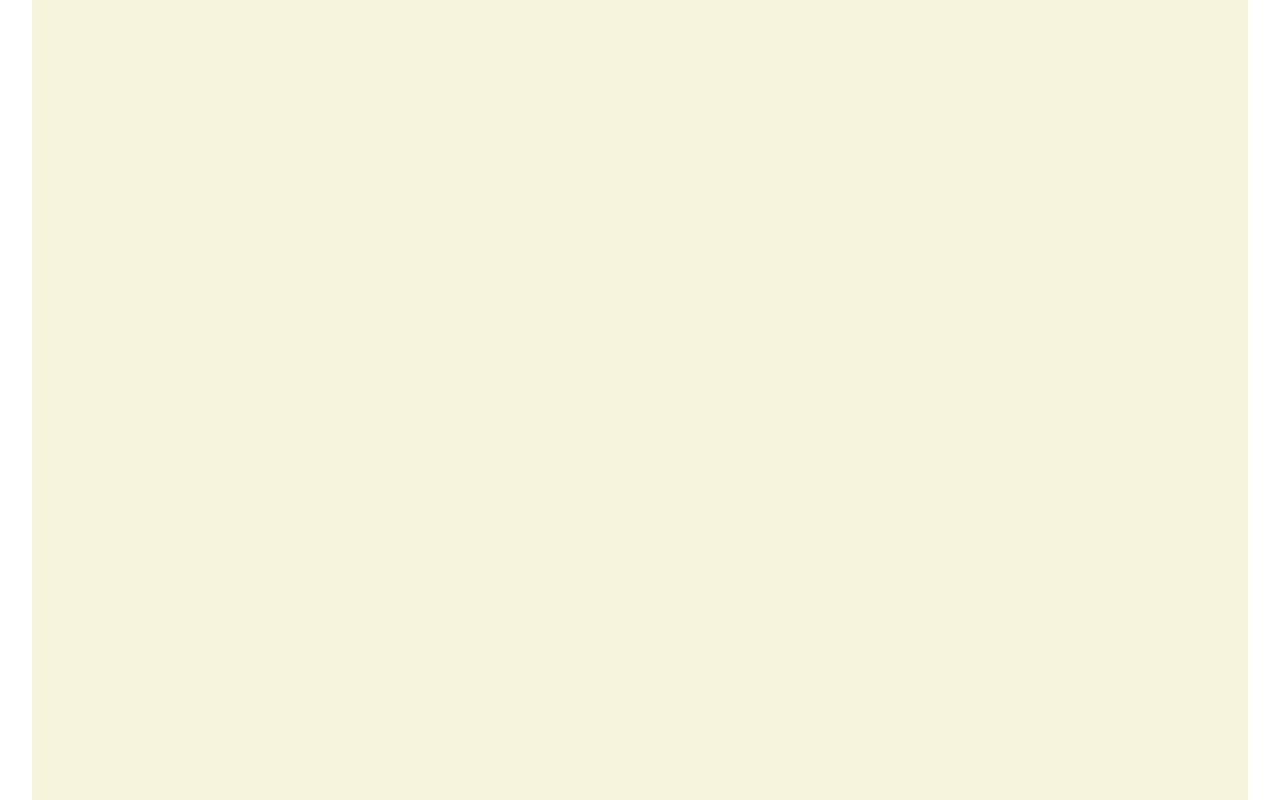
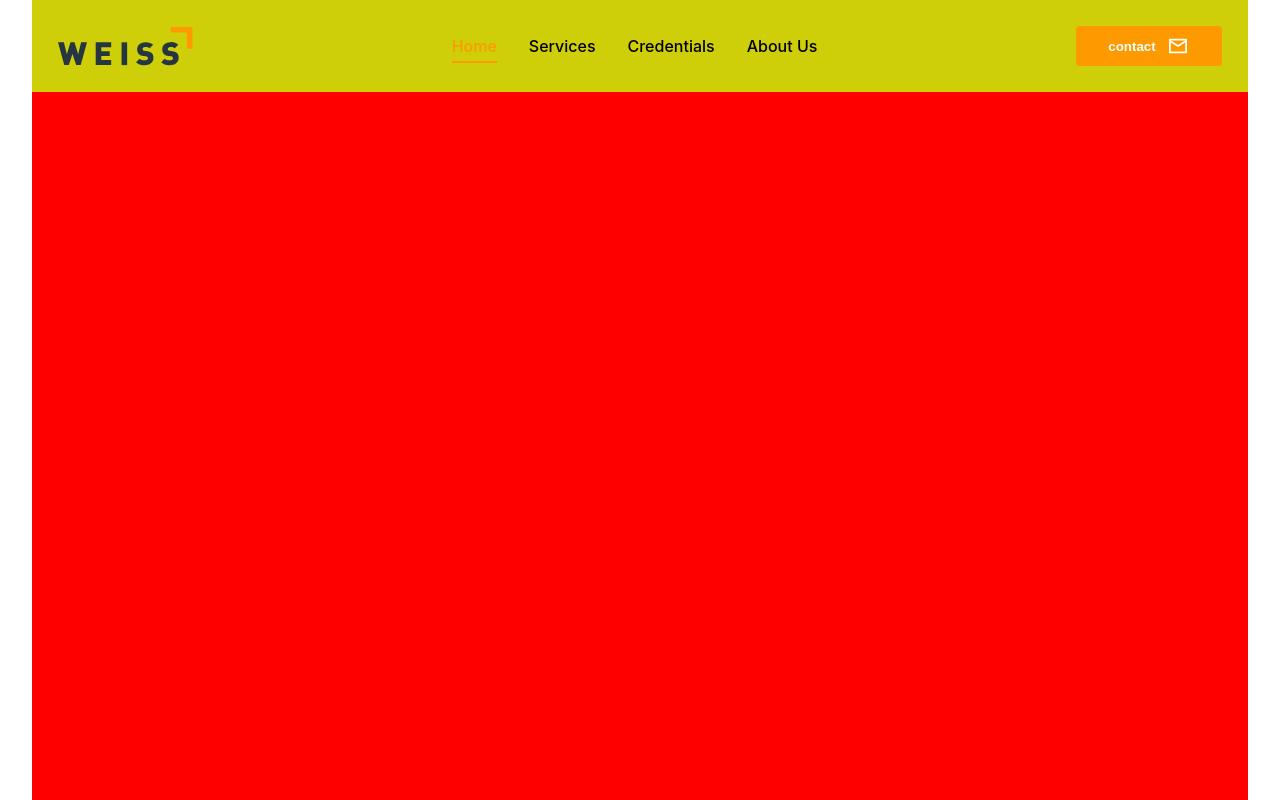
Before and after one commit to nucikk/weiss-app, a React (Vite) app in the folder vite-projec/: page / in a window 1280 px wide. Shown: the top 800 px of the page. Built offline with nearby package versions, Linux system fonts and the light colour scheme.

Commit message:
add hero section

```diff
--- a/vite-projec/src/App.css
+++ b/vite-projec/src/App.css
@@ -2,5 +2,13 @@
     width: 1216px;
     height: 86.25rem;
     margin: auto;
-    background-color:beige;
+    background-color:rgb(206, 206, 9);
 }
+
+
+@media only screen and (max-width: 768px) {
+    .container {
+     margin: 0 1px;
+     font-size: 35px;
+    }
+}
--- a/vite-projec/src/App.jsx
+++ b/vite-projec/src/App.jsx
@@ -1,10 +1,11 @@
 import './App.css'
+import Weiss from './page/Weiss'
 
 function App() {
 
   return (
     <div className="container">
-
+      <Weiss />
     </div>
   )
 }
--- /dev/null
+++ b/vite-projec/src/components/Navbar.jsx
@@ -0,0 +1,36 @@
+// eslint-disable-next-line no-unused-vars
+import React from 'react'
+import weissLogo from "../image/weiss-logo.svg";
+import mailOutline from "../image/mail_outline.svg";
+import "../style/Navbar.css";
+
+const Navbar = () => {
+
+  const navLinks = [
+    { title: "Home", path: "/" },
+    { title: "Services", path: "/services" },
+    { title: "Credentials", path: "/credentials" },
+    { title: "About Us", path: "/about" },
+  ];
+
+  return (
+    <div className="navbar_container">
+      <img src={weissLogo} alt="weiss-logo" />
+      <nav>
+        <ul className="navbar_list">
+          {navLinks.map((navitems, index) => (
+            <li key={index}>
+              <a href={navitems.url}>{navitems.title}</a>
+            </li>
+          ))}
+        </ul>
+      </nav>
+      <button className="contact_btn">
+        contact <img src={mailOutline} alt="icon-mail" />
+      </button>
+
+    </div>
+  );
+};
+
+export default Navbar;
--- /dev/null
+++ b/vite-projec/src/page/Hero.jsx
@@ -0,0 +1,12 @@
+import "../style/hero.css"
+
+const Hero = () => {
+  return (
+    <div className="hero_container">
+     <div></div>
+     <div></div>
+    </div>
+  )
+}
+
+export default Hero
--- /dev/null
+++ b/vite-projec/src/page/Weiss.jsx
@@ -0,0 +1,15 @@
+import Navbar from '../components/Navbar'
+import Hero from './Hero'
+
+
+const Weiss = () => {
+
+  return (
+    <>
+      <Navbar/>
+      <Hero/>
+    </>
+  )
+}
+
+export default Weiss
--- /dev/null
+++ b/vite-projec/src/style/Navbar.css
@@ -0,0 +1,73 @@
+.navbar_container {
+  display: flex;
+  justify-content: space-between;
+  align-items: center;
+  padding: 1.625rem;
+}
+
+.navbar_list {
+  display: flex;
+  justify-content: center;
+  align-items: center;
+}
+
+.navbar_list li {
+  margin: 0 1rem;
+  position: relative;
+}
+.navbar_list li:first-child {
+    color: #ff9900;
+}
+ .navbar_list li:first-child::after {
+    width: 100%;
+  }
+.navbar_list li a {
+  transition: all 0.3s ease-in-out;
+}
+
+.navbar_list li:hover::after {
+  width: 100%;
+}
+
+.navbar_list li:hover a {
+  color: #ff9900;
+}
+
+.navbar_list li::after {
+  content: "";
+  position: absolute;
+  width: 0%;
+  height: 2px;
+  left: 0;
+  bottom: -5px;
+  background-color: #ff9900;
+  transition: all 0.3s ease-in-out;
+}
+
+.contact_btn {
+  width: 146px;
+  height: 40px;
+  border: none;
+  color: azure;
+  display: flex;
+  align-items: center;
+  justify-content: center;
+  font-weight: bold;
+  border-radius: .25rem;
+  background-color: #ff9900;
+}
+
+.contact_btn img {
+  margin-left: 10px;
+}
+
+.contact_btn:hover {
+    background-color: #ff9900be;
+    transition: all 0.3s ease-in-out;
+}
+
+@media only screen and (max-width: 768px) {
+  .contact_btn {
+    font-size: 20px;
+  }
+}
--- /dev/null
+++ b/vite-projec/src/style/hero.css
@@ -0,0 +1,4 @@
+.hero_container {
+    height: 750px;
+    background-color: red;
+}
```
Also changed, not shown: vite-projec/src/image/mail_outline.svg (added), vite-projec/src/image/weiss-logo.svg (added).
